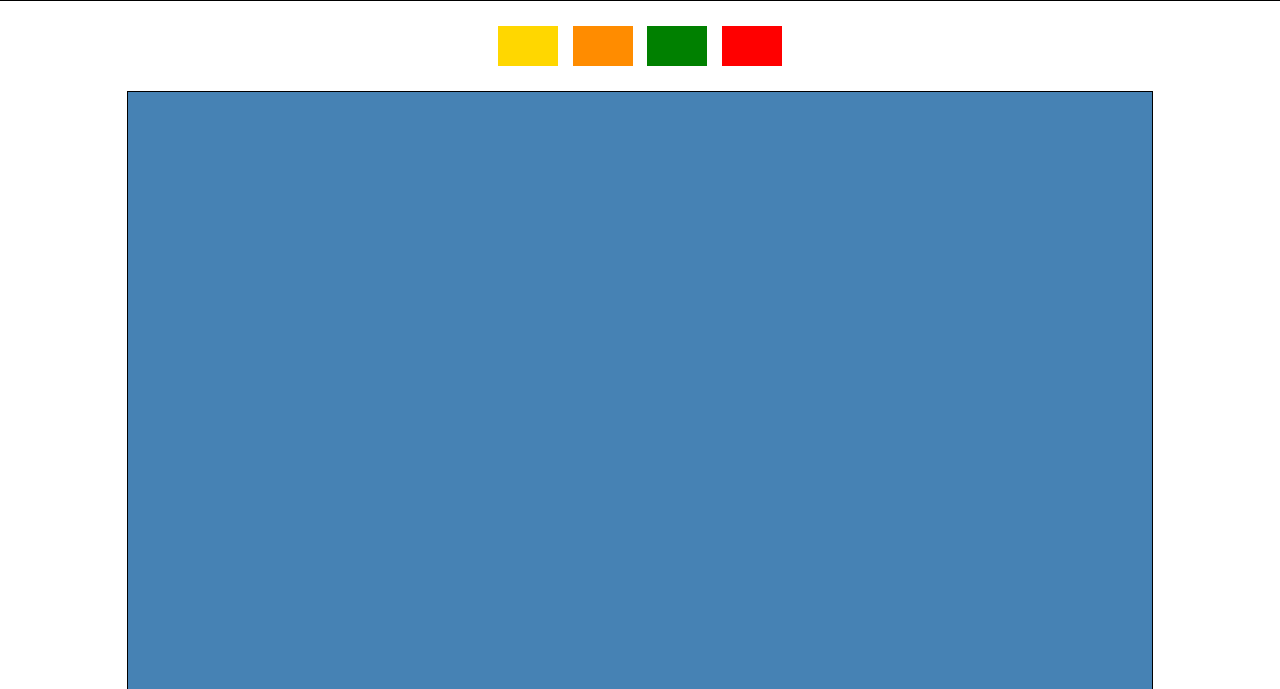
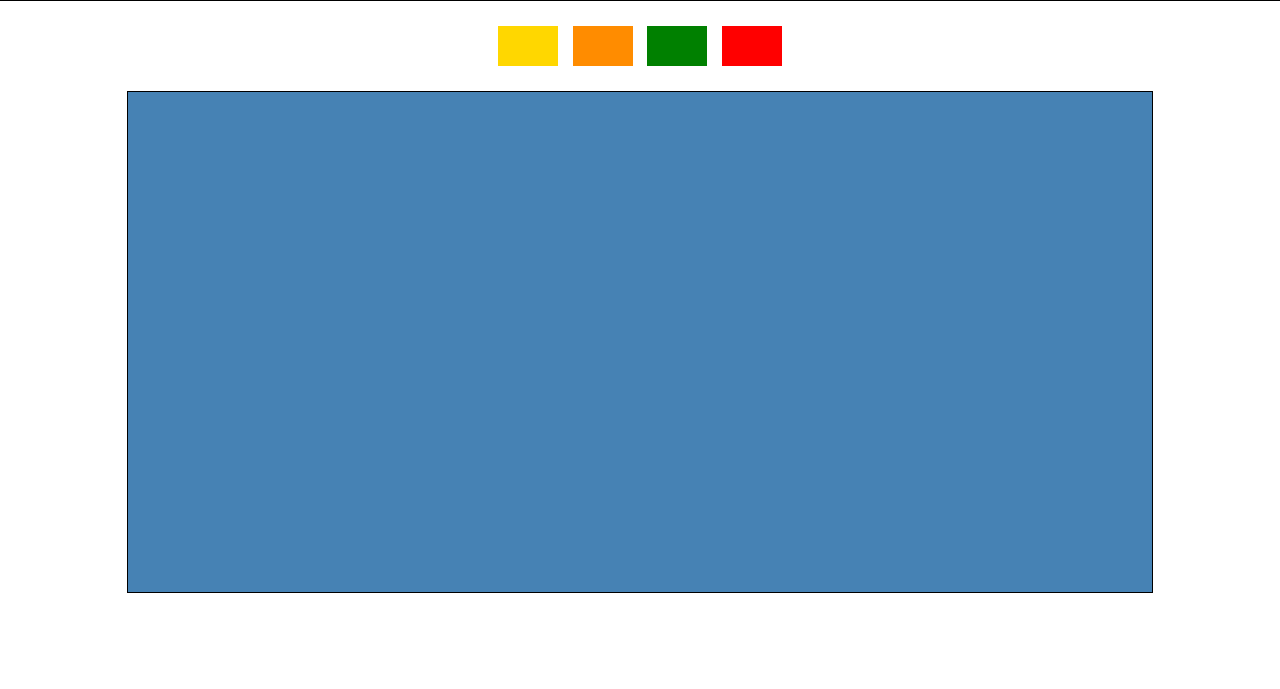
Before and after one commit to 123power-coders/123power-coders.github.io, a plain HTML site: page index.html in a window 1280 px wide. Shown: the part 111-800 px from the top of the page. Drawn offline with Linux system fonts and the light colour scheme.

Commit message:
Update index.html

```diff
--- a/index.html
+++ b/index.html
@@ -26,7 +26,7 @@
     }
     #container {
       width: 80%;
-      height: 5000px;
+      height: 500px;
       margin: 0 auto;
       background-color: steelblue; /* default blue */
       border: 1px solid #000;
```
